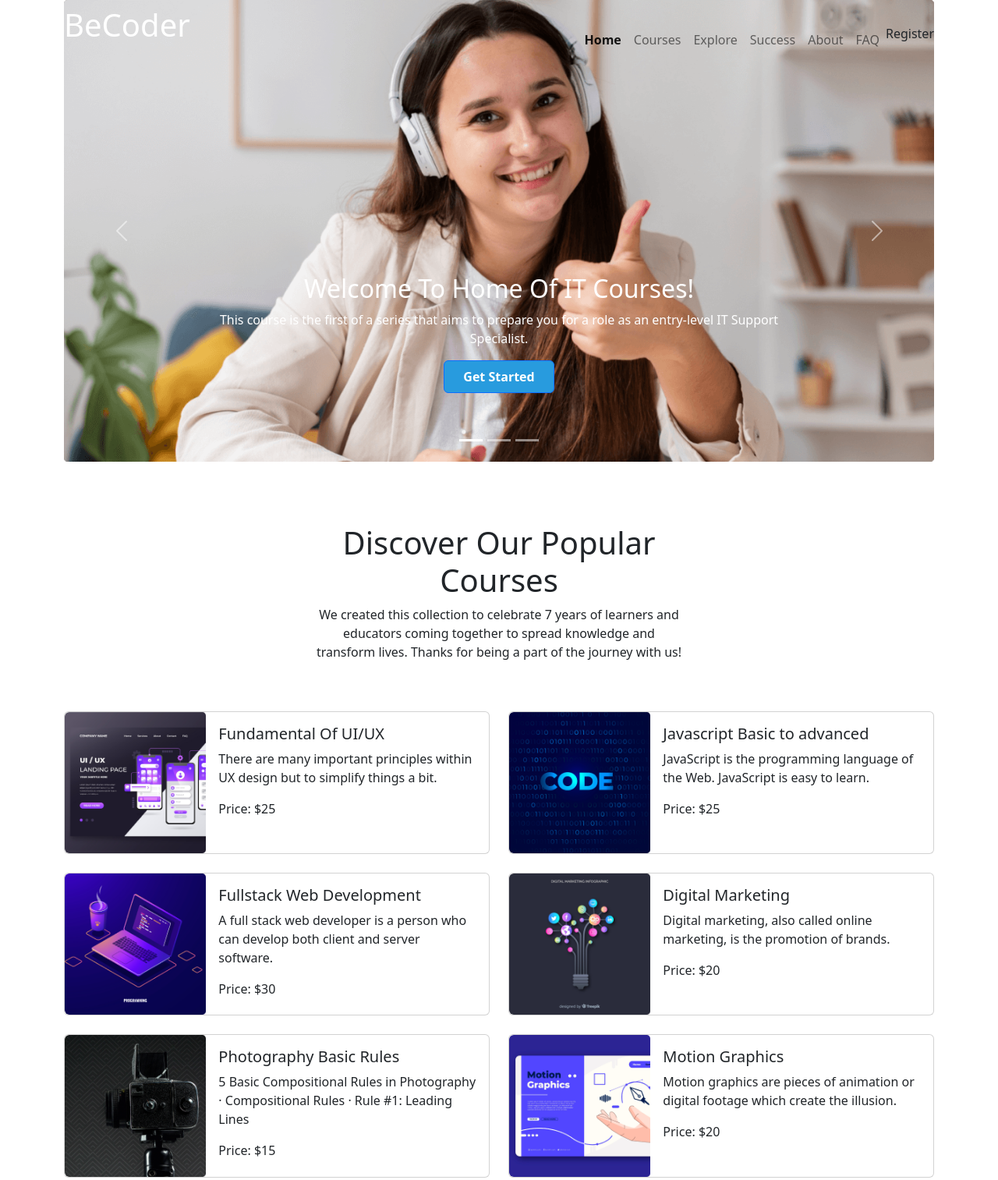
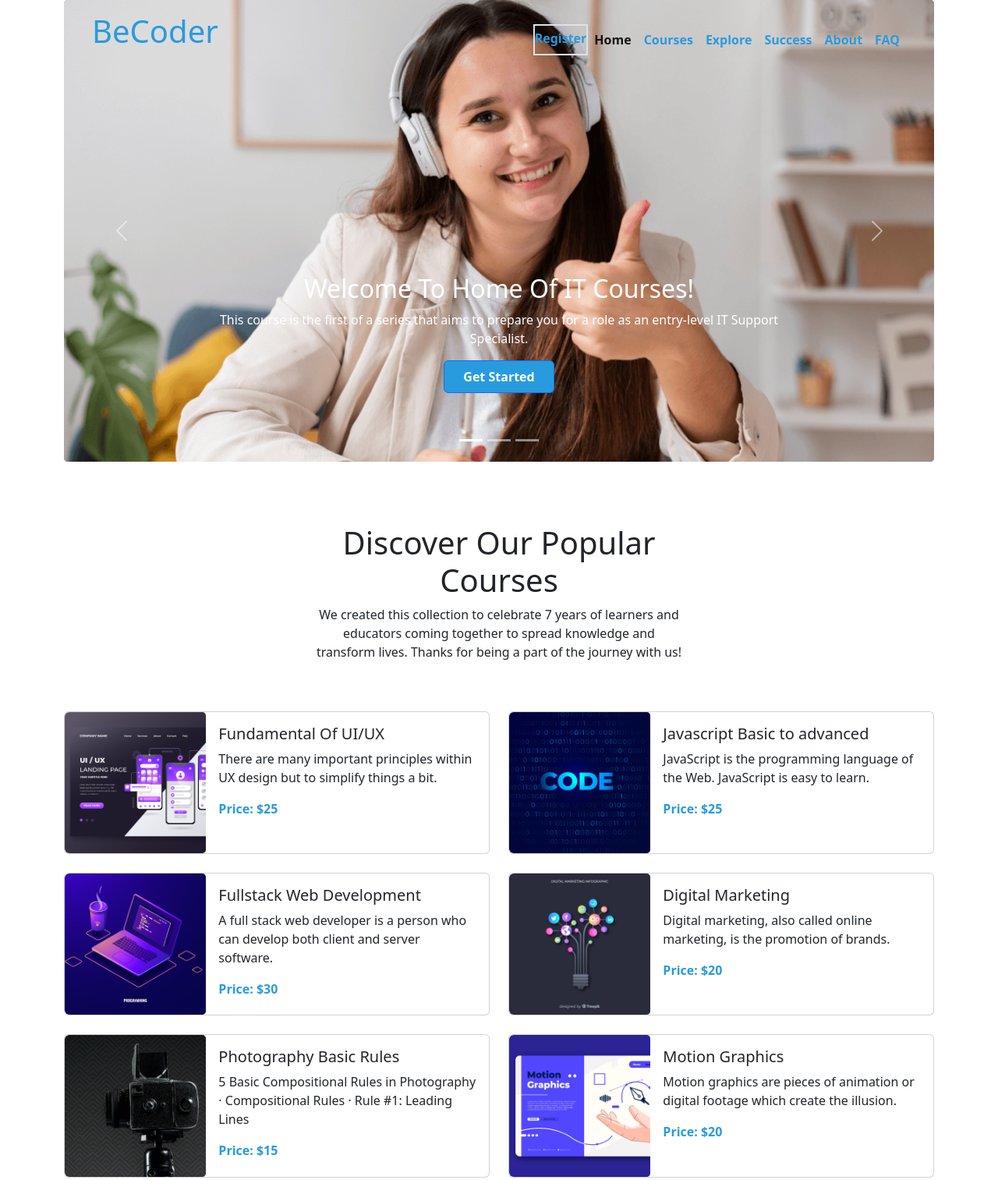
Before and after one commit to monabberhossain/be-coder, a plain HTML site: page index.html in a window 1280 px wide. Shown: the top 1513 px of the page at 78% size. Drawn offline with nearby package versions, Linux system fonts and the light colour scheme.

Commit message:
Final Touch

```diff
--- a/index.html
+++ b/index.html
@@ -31,13 +31,13 @@
 
         <!-- Navigation Part Start -->
         <nav class="navbar navbar-expand-lg bg-transparent fixed-top">
-            <div class="container">
+            <div class="container bg-opacity-75 align-items-baseline px-5 pt-2">
                 <div>
-                    <a class="navbar-brand fw-bolder text-white" href="#">
+                    <a class="navbar-brand fw-bolder custom-color" href="#">
                         <h1>BeCoder</h1>
                     </a>
                 </div>
-                <div class="d-flex .flex-md-row-reverse">
+                <div class="d-flex flex-md-row-reverse">
                     <div>
                         <button class="navbar-toggler" type="button" data-bs-toggle="collapse"
                             data-bs-target="#navbarSupportedContent" aria-controls="navbarSupportedContent"
@@ -47,28 +47,28 @@
                         <div class="collapse navbar-collapse" id="navbarSupportedContent">
                             <ul class="navbar-nav me-auto mb-2 mb-lg-0">
                                 <li class="nav-item">
-                                    <a class="nav-link active fw-bold" aria-current="page" href="#slider">Home</a>
+                                    <a class="nav-link active fw-bold custom-color" aria-current="page" href="#slider">Home</a>
                                 </li>
                                 <li class="nav-item">
-                                    <a class="nav-link" href="#courses">Courses</a>
+                                    <a class="nav-link fw-bold custom-color" href="#courses">Courses</a>
                                 </li>
                                 <li class="nav-item">
-                                    <a class="nav-link" href="#explore">Explore</a>
+                                    <a class="nav-link fw-bold custom-color" href="#explore">Explore</a>
                                 </li>
                                 <li class="nav-item">
-                                    <a class="nav-link" href="#success">Success</a>
+                                    <a class="nav-link fw-bold custom-color" href="#success">Success</a>
                                 </li>
                                 <li class="nav-item">
-                                    <a class="nav-link" href="#feedback">About</a>
+                                    <a class="nav-link fw-bold custom-color" href="#feedback">About</a>
                                 </li>
                                 <li class="nav-item">
-                                    <a class="nav-link" href="#faq">FAQ</a>
+                                    <a class="nav-link fw-bold custom-color" href="#faq">FAQ</a>
                                 </li>
                             </ul>
                         </div>
                     </div>
-                    <div class="nav-item">
-                        <a class="nav-link" href="#register">Register</a>
+                    <div class="nav-item d-none d-md-block d-lg-block d-xl-block border border-2">
+                        <a class="nav-link fw-bold custom-color pt-1" href="#register">Register</a>
                     </div>
                 </div>
             </div>
@@ -151,7 +151,7 @@
                                     <h5 class="card-title">Fundamental Of UI/UX</h5>
                                     <p class="card-text">There are many important principles within UX design but to
                                         simplify things a bit.</p>
-                                    <p class="card-text">Price: $25</p>
+                                    <p class="card-text fw-bold custom-color">Price: $25</p>
                                 </div>
                             </div>
                         </div>
@@ -169,7 +169,7 @@
                                     <h5 class="card-title">Javascript Basic to advanced</h5>
                                     <p class="card-text">JavaScript is the programming language of the Web. JavaScript
                                         is easy to learn.</p>
-                                    <p class="card-text">Price: $25</p>
+                                    <p class="card-text fw-bold custom-color">Price: $25</p>
                                 </div>
                             </div>
                         </div>
@@ -190,7 +190,7 @@
                                     <h5 class="card-title">Fullstack Web Development</h5>
                                     <p class="card-text">A full stack web developer is a person who can develop both
                                         client and server software.</p>
-                                    <p class="card-text">Price: $30</p>
+                                    <p class="card-text fw-bold custom-color">Price: $30</p>
                                 </div>
                             </div>
                         </div>
@@ -208,7 +208,7 @@
                                     <h5 class="card-title">Digital Marketing</h5>
                                     <p class="card-text">Digital marketing, also called online marketing, is the
                                         promotion of brands.</p>
-                                    <p class="card-text">Price: $20</p>
+                                    <p class="card-text fw-bold custom-color">Price: $20</p>
                                 </div>
                             </div>
                         </div>
@@ -228,7 +228,7 @@
                                     <h5 class="card-title">Photography Basic Rules</h5>
                                     <p class="card-text">5 Basic Compositional Rules in Photography · Compositional
                                         Rules · Rule #1: Leading Lines</p>
-                                    <p class="card-text">Price: $15</p>
+                                    <p class="card-text fw-bold custom-color">Price: $15</p>
                                 </div>
                             </div>
                         </div>
@@ -246,7 +246,7 @@
                                     <h5 class="card-title">Motion Graphics</h5>
                                     <p class="card-text">Motion graphics are pieces of animation or digital footage
                                         which create the illusion.</p>
-                                    <p class="card-text">Price: $20</p>
+                                    <p class="card-text fw-bold custom-color">Price: $20</p>
                                 </div>
                             </div>
                         </div>
```
